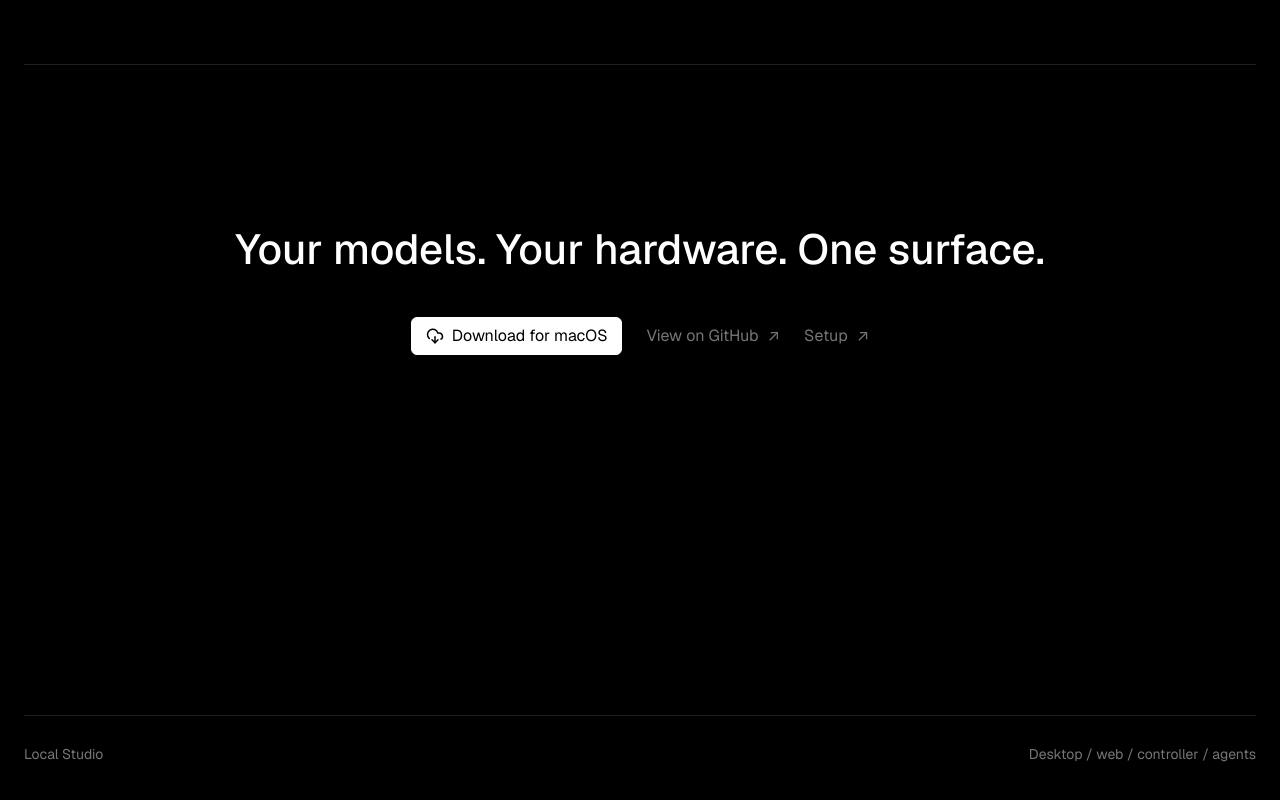
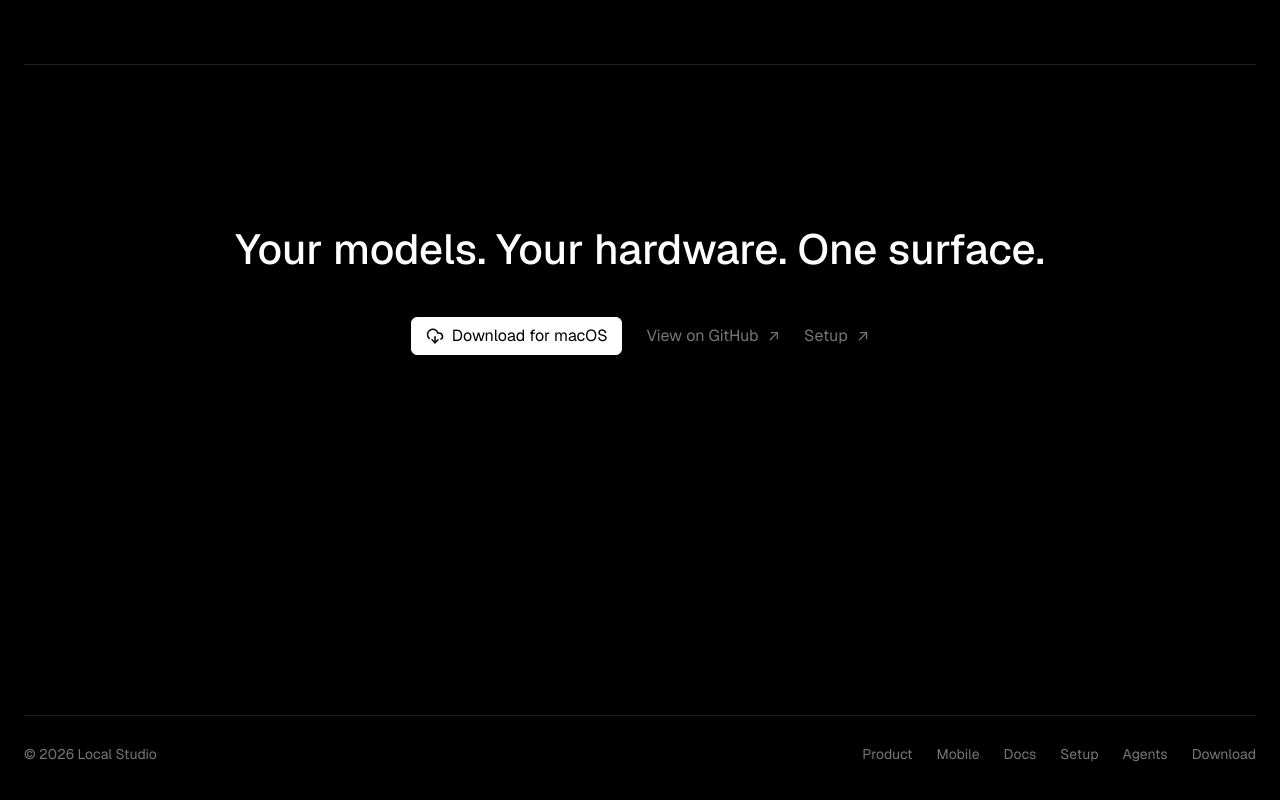
Before and after one commit to gildrb/localstudio-site, a React (Vite) app: page / in a window 1280 px wide. Shown: the part 4788-5588 px from the top of the page. Built offline with nearby package versions, Linux system fonts and the light colour scheme.

Commit message:
further polish

```diff
--- a/src/components/Footer.tsx
+++ b/src/components/Footer.tsx
@@ -1,16 +1,25 @@
-interface FooterProps {
-	left?: string;
-	right?: string;
-}
+import { LocalLink } from "./LocalLink";
 
-export function Footer({
-	left = "Local Studio",
-	right = "Desktop / web / controller / agents",
-}: FooterProps) {
+const links = [
+	["Product", "/#product"],
+	["Mobile", "/mobile"],
+	["Docs", "/docs"],
+	["Setup", "/prompt"],
+	["Agents", "/agents"],
+	["Download", "/download/macos"],
+] as const;
+
+export function Footer() {
 	return (
 		<footer className="footer">
-			<span>{left}</span>
-			<span>{right}</span>
+			<span>© 2026 Local Studio</span>
+			<nav className="footer__links" aria-label="Footer navigation">
+				{links.map(([label, href]) => (
+					<LocalLink href={href} key={href}>
+						{label}
+					</LocalLink>
+				))}
+			</nav>
 		</footer>
 	);
 }
--- a/src/components/PageShell.tsx
+++ b/src/components/PageShell.tsx
@@ -4,20 +4,14 @@ import { Header } from "./Header";
 
 interface PageShellProps {
 	children: ReactNode;
-	footerLeft?: string;
-	footerRight?: string;
 }
 
-export function PageShell({
-	children,
-	footerLeft = "Local Studio",
-	footerRight = "Desktop / web / controller / agents",
-}: PageShellProps) {
+export function PageShell({ children }: PageShellProps) {
 	return (
 		<main className="site-shell">
 			<Header />
 			{children}
-			<Footer left={footerLeft} right={footerRight} />
+			<Footer />
 		</main>
 	);
 }
--- a/src/pages/AgentsPage.tsx
+++ b/src/pages/AgentsPage.tsx
@@ -20,10 +20,7 @@ const capabilities = [
 
 export function AgentsPage() {
 	return (
-		<PageShell
-			footerLeft="Agent setup page"
-			footerRight="Controllers, providers, runtimes, Pi"
-		>
+		<PageShell>
 			<section
 				className="mx-auto w-[min(1240px,calc(100%_-_48px))] py-20 max-[620px]:w-[calc(100%_-_24px)]"
 				aria-labelledby="agents-title"
--- a/src/pages/DocsPage.tsx
+++ b/src/pages/DocsPage.tsx
@@ -17,10 +17,7 @@ const sectionClass = "scroll-mt-28";
 
 export function DocsPage() {
 	return (
-		<PageShell
-			footerLeft="Local Studio docs"
-			footerRight="Desktop / web / controller / Pi"
-		>
+		<PageShell>
 			<div className="mx-auto grid w-[min(1240px,calc(100%_-_48px))] grid-cols-[240px_minmax(0,760px)] justify-center gap-16 py-16 max-[900px]:grid-cols-1 max-[620px]:w-[calc(100%_-_24px)] max-[620px]:py-10">
 				<aside className="sticky top-24 self-start max-[900px]:static">
 					<p className="text-sm/5 text-white/70">On this page</p>
--- a/src/pages/DownloadPage.tsx
+++ b/src/pages/DownloadPage.tsx
@@ -7,10 +7,7 @@ const downloadUrl =
 
 export function DownloadPage() {
 	return (
-		<PageShell
-			footerLeft="Local Studio for macOS"
-			footerRight="Version 2.11.2 · Apple Silicon"
-		>
+		<PageShell>
 			<section
 				className="mx-auto grid min-h-[calc(100svh_-_160px)] w-[min(760px,calc(100%_-_48px))] place-content-center py-30 text-center max-[620px]:w-[calc(100%_-_24px)]"
 				aria-labelledby="download-page-title"
--- a/src/pages/MobilePage.tsx
+++ b/src/pages/MobilePage.tsx
@@ -38,10 +38,7 @@ const prose = "text-base/6 text-white/70";
 
 export function MobilePage() {
 	return (
-		<PageShell
-			footerLeft="Local Studio × KittyLitter"
-			footerRight="Private controller access from a trusted device."
-		>
+		<PageShell>
 			<section
 				className={`${container} grid min-h-[calc(100svh_-_72px)] grid-cols-[minmax(0,1.08fr)_minmax(360px,.72fr)] items-center gap-20 py-28 max-[900px]:grid-cols-1 max-[900px]:gap-16 max-[620px]:py-20`}
 				aria-labelledby="mobile-title"
--- a/src/pages/NotFoundPage.tsx
+++ b/src/pages/NotFoundPage.tsx
@@ -3,7 +3,7 @@ import { PageShell } from "../components/PageShell";
 
 export function NotFoundPage() {
 	return (
-		<PageShell footerLeft="Local Studio" footerRight="Page not found">
+		<PageShell>
 			<section
 				className="mx-auto grid min-h-[calc(100svh_-_160px)] w-[min(760px,calc(100%_-_48px))] place-content-center py-30 text-center max-[620px]:w-[calc(100%_-_24px)]"
 				aria-labelledby="not-found-title"
--- a/src/pages/PromptPage.tsx
+++ b/src/pages/PromptPage.tsx
@@ -20,10 +20,7 @@ const handoff = [
 
 export function PromptPage() {
 	return (
-		<PageShell
-			footerLeft="Local Studio setup"
-			footerRight="Portable agent prompt"
-		>
+		<PageShell>
 			<section
 				className="mx-auto w-[min(1040px,calc(100%_-_48px))] py-28 max-[620px]:w-[calc(100%_-_24px)] max-[620px]:py-20"
 				aria-labelledby="prompt-title"
--- a/src/styles/global.css
+++ b/src/styles/global.css
@@ -642,12 +642,32 @@ img {
 }
 
 .footer {
-	display: flex;
-	justify-content: space-between;
+	display: grid;
+	grid-template-columns: 1fr auto;
+	align-items: start;
+	gap: 32px;
 	padding: 28px 0 44px;
 	border-top: 1px solid var(--border);
 	color: var(--subtlest);
 	font: var(--type-meta);
+}
+
+.footer__links {
+	display: flex;
+	flex-wrap: wrap;
+	justify-content: flex-end;
+	gap: 8px 24px;
+}
+
+.footer__links a {
+	color: var(--subtlest);
+	text-decoration: none;
+}
+
+@media (hover: hover) {
+	.footer__links a:hover {
+		color: var(--foreground);
+	}
 }
 
 @keyframes rotate {
@@ -853,14 +873,17 @@ img {
 		padding: 120px 0;
 	}
 
-	.final-callout__actions,
-	.footer {
+	.final-callout__actions {
 		flex-direction: column;
 	}
 
 	.footer {
-		align-items: flex-start;
-		gap: 8px;
+		grid-template-columns: 1fr;
+		gap: 24px;
+	}
+
+	.footer__links {
+		justify-content: flex-start;
 	}
 }
 
```
Also changed, not shown: 1 other file (tests, documents, lock files or other folders).
